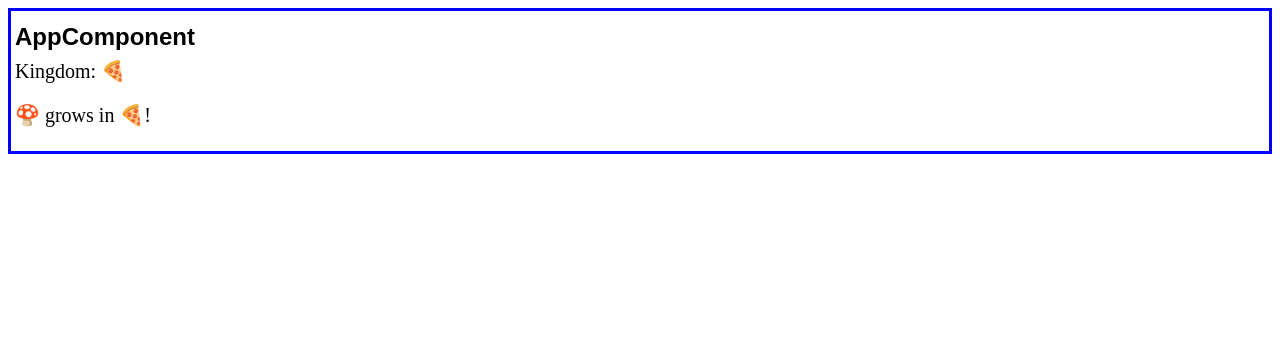
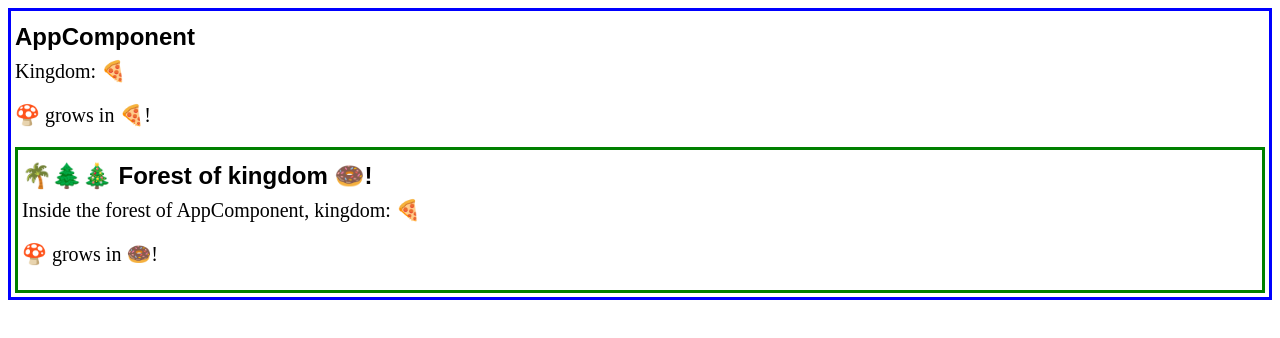
Before and after one commit to urish/injector-trees-demo, an Angular app: page / in a window 1280 px wide. Shown: the top 338 px of the page. Built offline with nearby package versions, Linux system fonts and the light colour scheme.

Commit message:
add transclusion demo

```diff
--- a/src/app/app.component.html
+++ b/src/app/app.component.html
@@ -2,3 +2,9 @@
 Kingdom: {{kingdom.name}}
 
 <app-mushroom></app-mushroom>
+
+<app-forest>
+  Inside the forest of AppComponent, kingdom: {{kingdom.name}}
+
+  <app-mushroom></app-mushroom>
+</app-forest>
--- a/src/app/app.module.ts
+++ b/src/app/app.module.ts
@@ -3,11 +3,13 @@ import { NgModule } from '@angular/core';
 
 import { AppComponent } from './app.component';
 import { MushroomComponent } from './mushroom/mushroom.component';
+import { ForestComponent } from './forest/forest.component';
 
 @NgModule({
   declarations: [
     AppComponent,
-    MushroomComponent
+    MushroomComponent,
+    ForestComponent
   ],
   imports: [
     BrowserModule
--- /dev/null
+++ b/src/app/forest/forest.component.css
@@ -0,0 +1,5 @@
+:host {
+  display: block;
+  border: solid green 3px;
+  padding: 4px;
+}
--- /dev/null
+++ b/src/app/forest/forest.component.html
@@ -0,0 +1,2 @@
+<h3>🌴🌲🎄 Forest of kingdom {{kingdom.name}}!</h3>
+<ng-content></ng-content>
--- /dev/null
+++ b/src/app/forest/forest.component.ts
@@ -0,0 +1,17 @@
+import { Component, OnInit } from '@angular/core';
+import { KingdomService } from '../kingdom.service';
+
+@Component({
+  selector: 'app-forest',
+  templateUrl: './forest.component.html',
+  styleUrls: ['./forest.component.css'],
+  providers: [{ provide: KingdomService, useValue: { name: '🍩'} }]
+})
+export class ForestComponent implements OnInit {
+
+  constructor(public kingdom: KingdomService) { }
+
+  ngOnInit() {
+  }
+
+}
--- a/src/app/mushroom/mushroom.component.ts
+++ b/src/app/mushroom/mushroom.component.ts
@@ -4,7 +4,7 @@ import { KingdomService } from '../kingdom.service';
 @Component({
   selector: 'app-mushroom',
   templateUrl: './mushroom.component.html',
-  styleUrls: ['./mushroom.component.css']
+  styleUrls: ['./mushroom.component.css'],
 })
 export class MushroomComponent implements OnInit {
 
```
Also changed, not shown: 1 other file (tests, documents, lock files or other folders).
